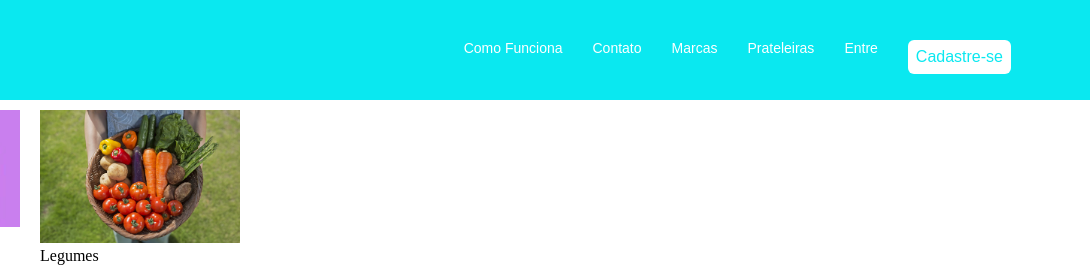
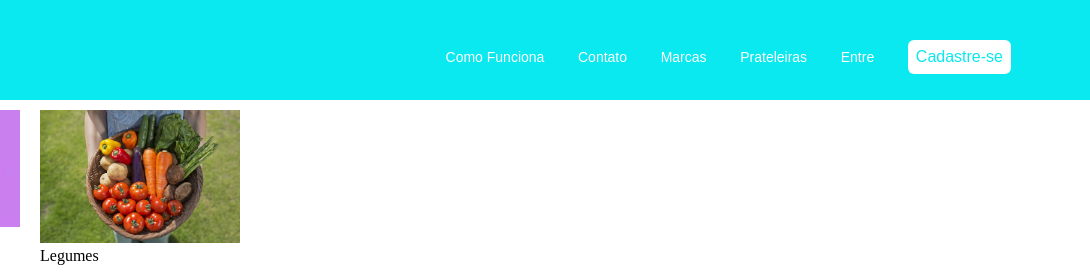
Before and after one commit to vicufe/projeto_avaliativo, a plain HTML site: page prateleiras/index.html in a window 1280 px wide. Shown: the top 280 px of the page, 190-1280 px from the left. Drawn offline with Linux system fonts and the light colour scheme.

Commit message:
igualar menu

```diff
--- a/prateleiras/index.html
+++ b/prateleiras/index.html
@@ -10,20 +10,6 @@
     *{
         margin: 0;
         padding:0;
-    }
-
-    ul {
-        list-style: none;
-        display: flex;
-        margin: 0;
-        align-items: right;
-        text-align: right;
-        float: right;
-    }
-
-    li {
-        margin-right: 10px;
-        float: right;
     }
 
     footer {
```
